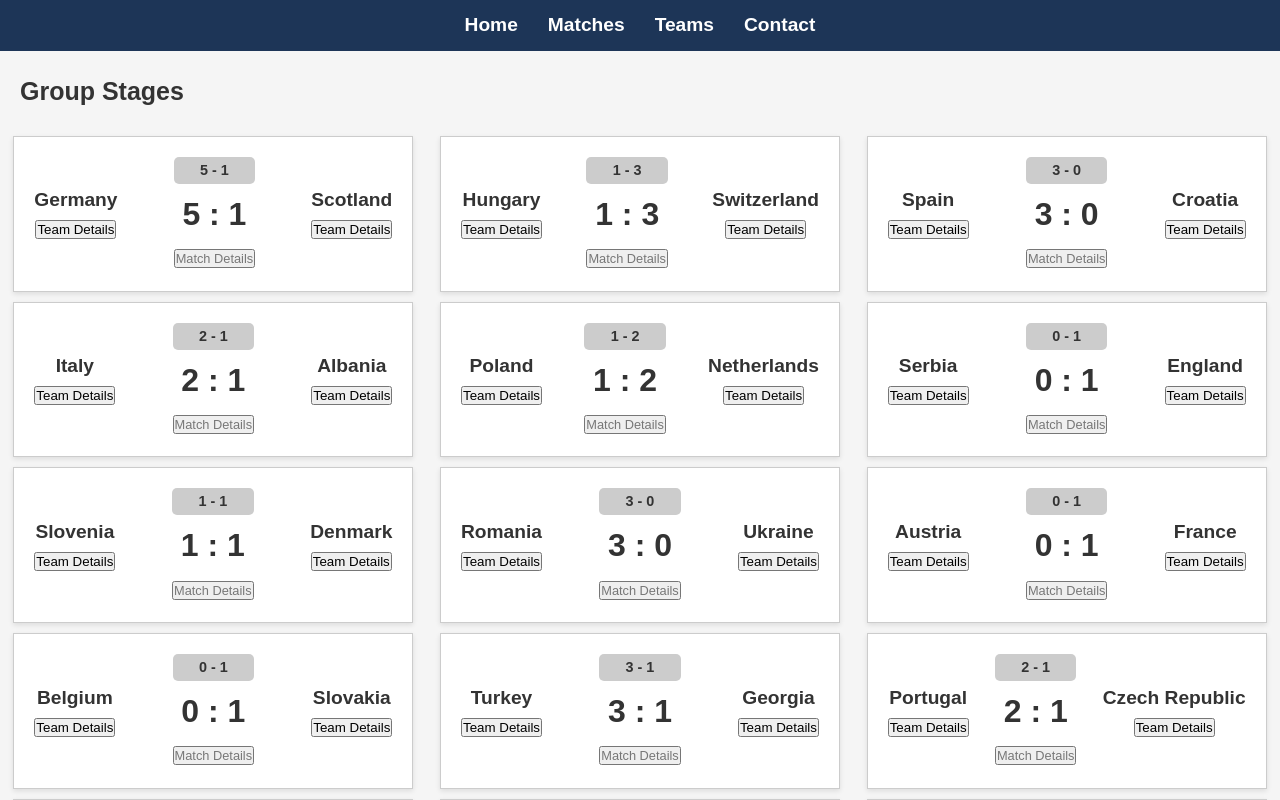
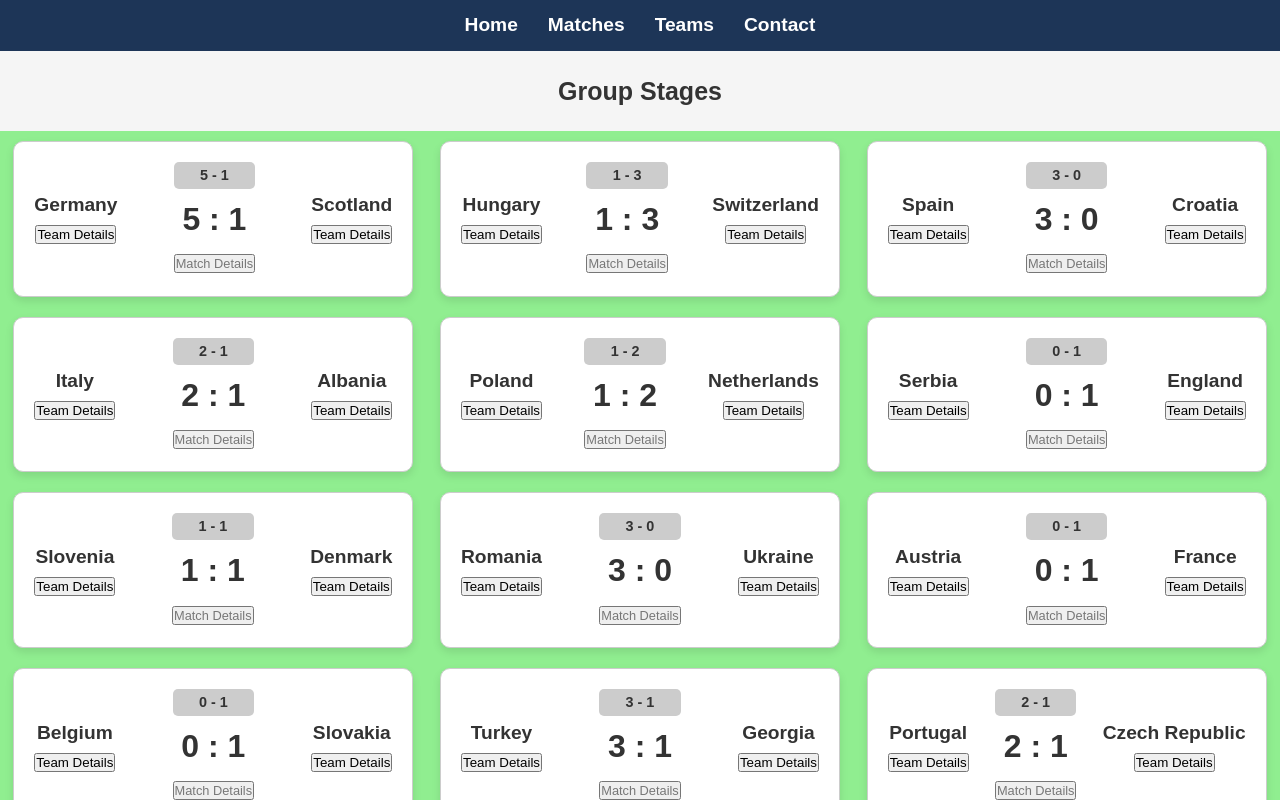
Before and after one commit to GeorgiTodorov94/Sirma-Final-Exam-JS---React, a React (Vite) app: page /matches in a window 1280 px wide. Shown: the top 800 px of the page. Built offline with nearby package versions, Linux system fonts and the light colour scheme.

Commit message:
Add small Stylization changes

```diff
--- a/src/styling/matchCard.css
+++ b/src/styling/matchCard.css
@@ -6,8 +6,9 @@
     border: 1px solid #ccc;
     padding: 20px;
     width: 400px;
-    box-shadow: 0 2px 5px rgba(0, 0, 0, 0.1);
-    margin: 5px 5px 5px 5px;
+    box-shadow: 0 4px 8px rgba(0, 0, 0, 0.1);
+    margin: 10px;
+    border-radius: 10px;
 }
 
 .team {
@@ -36,6 +37,12 @@
     text-align: center;
 }
 
+.score {
+    font-size: 1.5em;
+    font-weight: bold;
+    color: #333;
+}
+
 .match-result {
     font-size: 0.9em;
     font-weight: bold;
@@ -44,12 +51,6 @@
     border-radius: 5px;
     margin-bottom: 5px;
 }
-
-/*
-.match-result.win {
-    background-color: #28a745;
-    color: white;
-} */
 
 .score {
     font-size: 2em;
@@ -66,6 +67,7 @@
     display: flex;
     flex-wrap: wrap;
     justify-content: space-around;
+    background-color: lightgreen;
 }
 
 .team-info p {
@@ -76,4 +78,6 @@
     padding: 20px;
     font-size: 25px;
     font-weight: 700;
+    display: flex;
+    justify-content: center;
 }
```
